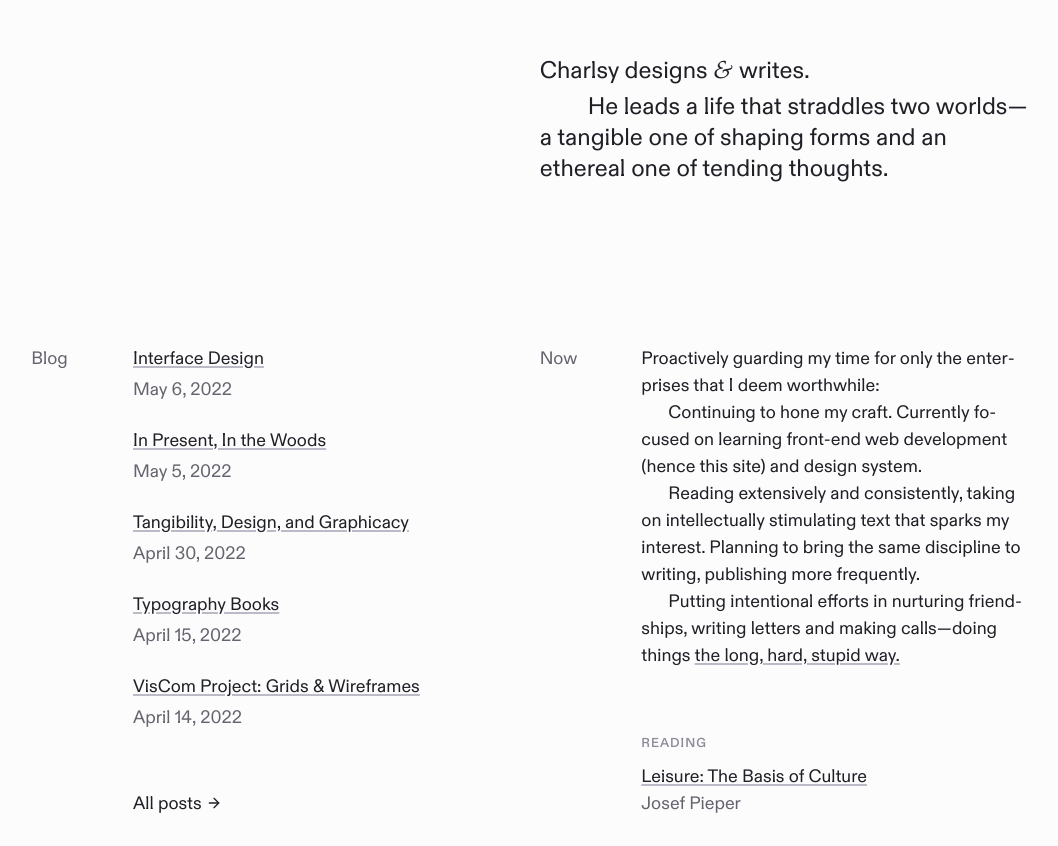
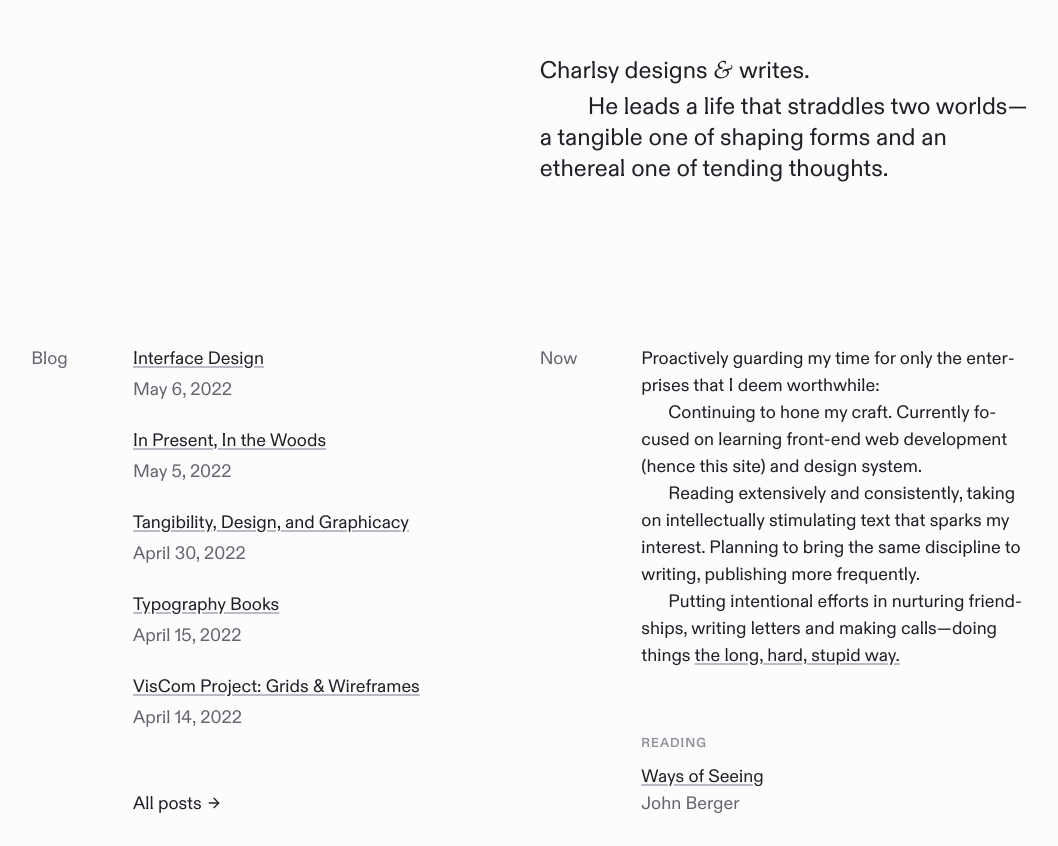
Before and after one commit to charlsyang/site, a Next.js app: page / in a window 1280 px wide. Shown: the part 106-952 px from the top of the page, without its empty margins (212-1270 px from the left). Built offline with nearby package versions, Linux system fonts and the light colour scheme; a web font is replaced by a local one.

Commit message:
Update now reading

```diff
--- a/pages/index.js
+++ b/pages/index.js
@@ -73,8 +73,8 @@ export default function Home({allPostsData}) {
               </NowContent>
               <Reading>
                 <ReadingLabel>Reading</ReadingLabel>
-                <CustomLink href='https://www.amazon.com/Leisure-Basis-Culture-Josef-Pieper/dp/1586172565'>Leisure: The Basis of Culture</CustomLink>
-                <Author>Josef Pieper</Author>
+                <CustomLink href='https://www.ways-of-seeing.com/'>Ways of Seeing</CustomLink>
+                <Author>John Berger</Author>
               </Reading>
             </Now>
             <Contact>
```
